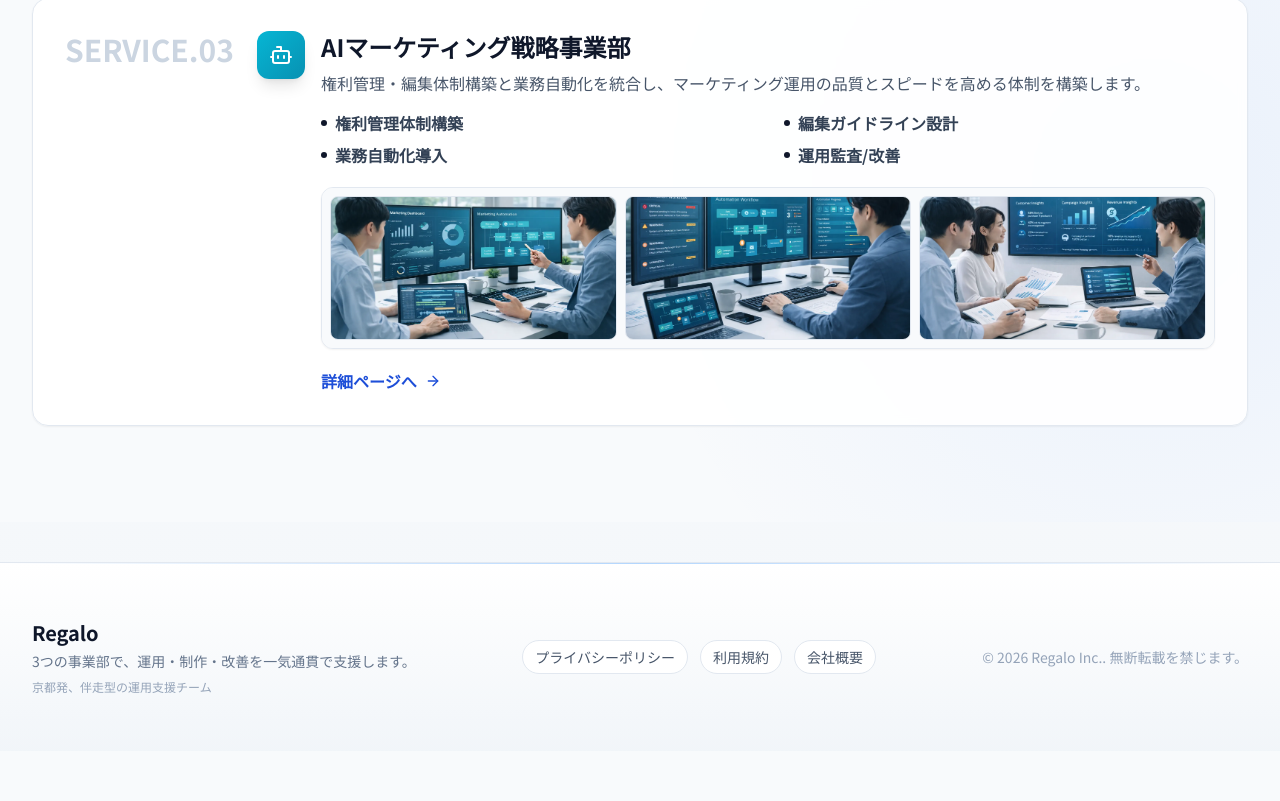
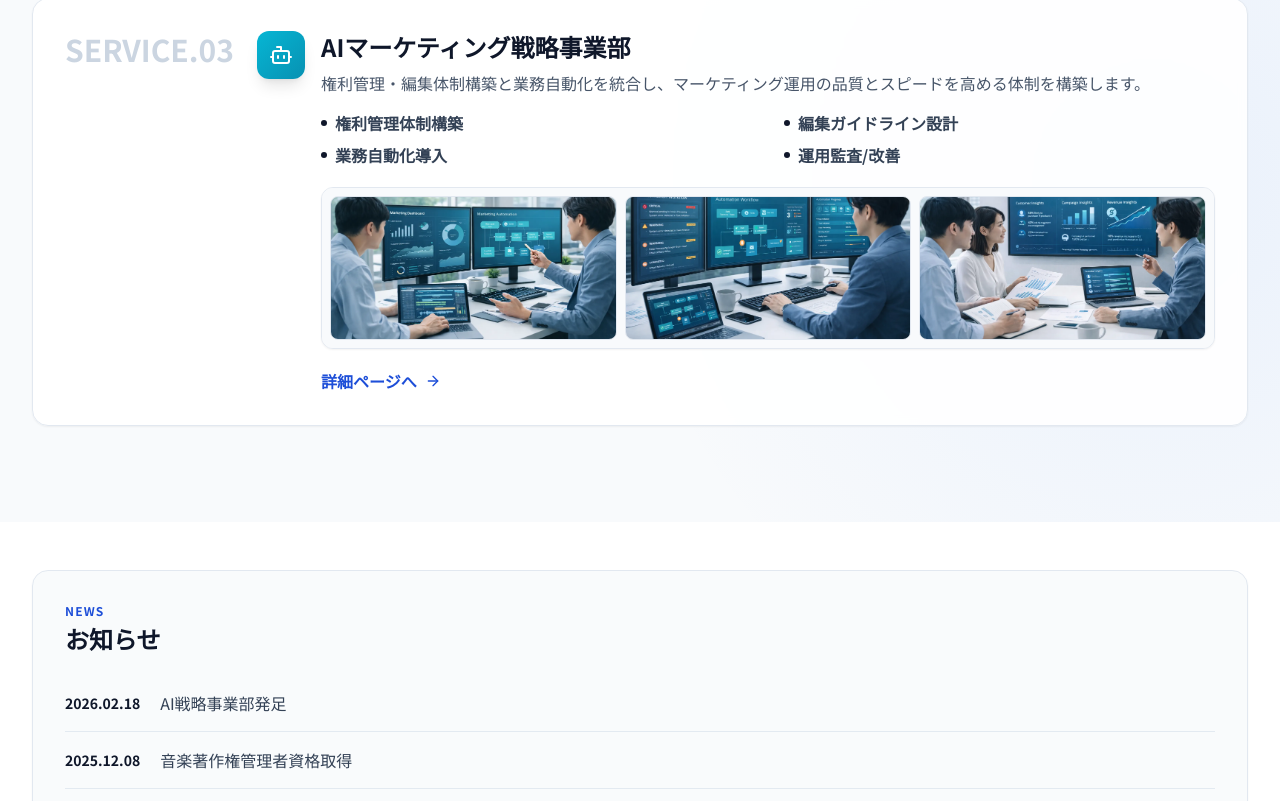
Before and after one commit to Regal753/Website, a React (Vite) app: page /#/ in a window 1280 px wide. Shown: the part 1999-2800 px from the top of the page. Before the commit the page ends 2750 px from the top, so only its background shows below. Built offline with nearby package versions, Linux system fonts and the light colour scheme.

Commit message:
feat: add auto-hiding news section above footer

```diff
--- /dev/null
+++ b/components/News.tsx
@@ -0,0 +1,63 @@
+import React, { useMemo } from 'react';
+import { siteConfig } from '../site.config';
+
+const NEWS_VISIBLE_DAYS = 90;
+const MS_PER_DAY = 24 * 60 * 60 * 1000;
+
+const parseNewsDate = (value: string): Date | null => {
+  const match = value.match(/^(\d{4})[./-](\d{1,2})[./-](\d{1,2})$/);
+  if (!match) return null;
+
+  const year = Number(match[1]);
+  const month = Number(match[2]) - 1;
+  const day = Number(match[3]);
+  const date = new Date(year, month, day);
+  date.setHours(0, 0, 0, 0);
+  return Number.isNaN(date.getTime()) ? null : date;
+};
+
+const News: React.FC = () => {
+  const items = useMemo(
+    () =>
+      siteConfig.newsItems
+        .map((item) => ({
+          ...item,
+          timestamp: parseNewsDate(item.date)?.getTime() ?? Number.NaN,
+        }))
+        .filter((item) => Number.isFinite(item.timestamp))
+        .sort((a, b) => b.timestamp - a.timestamp),
+    []
+  );
+
+  if (items.length === 0) return null;
+
+  const latestDate = items[0].timestamp;
+  const today = new Date();
+  today.setHours(0, 0, 0, 0);
+  const staleDays = Math.floor((today.getTime() - latestDate) / MS_PER_DAY);
+
+  if (staleDays > NEWS_VISIBLE_DAYS) return null;
+
+  return (
+    <section className="py-10 sm:py-12 bg-white">
+      <div className="max-w-7xl mx-auto px-4 sm:px-6 lg:px-8">
+        <div className="rounded-2xl border border-slate-200 bg-slate-50/80 backdrop-blur-sm p-5 sm:p-6 md:p-8 shadow-sm">
+          <div className="mb-4 sm:mb-5">
+            <p className="text-xs font-semibold tracking-widest text-blue-700">NEWS</p>
+            <h2 className="mt-1 text-xl sm:text-2xl font-bold text-slate-900">お知らせ</h2>
+          </div>
+          <ul className="divide-y divide-slate-200/90">
+            {items.map((item) => (
+              <li key={`${item.date}-${item.title}`} className="py-3.5 sm:py-4 flex flex-col sm:flex-row sm:items-center gap-1 sm:gap-5">
+                <time className="text-sm font-semibold text-slate-900 tabular-nums shrink-0">{item.date}</time>
+                <p className="text-sm sm:text-base text-slate-700">{item.title}</p>
+              </li>
+            ))}
+          </ul>
+        </div>
+      </div>
+    </section>
+  );
+};
+
+export default News;
--- a/pages/HomePage.tsx
+++ b/pages/HomePage.tsx
@@ -1,11 +1,13 @@
 import React from 'react';
 import Hero from '../components/Hero';
 import Services from '../components/Services';
+import News from '../components/News';
 
 const HomePage: React.FC = () => (
   <>
     <Hero />
     <Services />
+    <News />
   </>
 );
 
--- a/site.config.ts
+++ b/site.config.ts
@@ -1,4 +1,4 @@
-import { NavItem, CompanyProfile, CaseStudy } from './types';
+import { NavItem, CompanyProfile, CaseStudy, NewsItem } from './types';
 
 const CONTACT_EMAIL = 'retoa@regalocom.net';
 
@@ -35,6 +35,12 @@ export const cases: CaseStudy[] = [
   },
 ];
 
+export const newsItems: NewsItem[] = [
+  { date: '2026.02.18', title: 'AI戦略事業部発足' },
+  { date: '2025.12.08', title: '音楽著作権管理者資格取得' },
+  { date: '2025.04.12', title: 'ホームページリニューアル' },
+];
+
 export const siteConfig = {
   companyName: 'Regalo',
   companyNameEn: 'Regalo Inc.',
@@ -45,6 +51,7 @@ export const siteConfig = {
     'RegaloはSNS管理事業部、音楽出版事業部、AIマーケティング戦略事業部を展開し、運用と改善を一気通貫で支援します。',
   companyProfile,
   cases,
+  newsItems,
   navItems: [
     { label: 'ホーム', href: '/' },
     { label: 'SNS管理事業部', href: '/services/sns-management' },
--- a/types.ts
+++ b/types.ts
@@ -12,6 +12,11 @@ export interface CaseStudy {
       clientType: string;
       scope: string;
       outcome: string;
+}
+
+export interface NewsItem {
+      date: string;
+      title: string;
 }
 
 export enum SectionId {
```
Also changed, not shown: public/tailwind.css.
